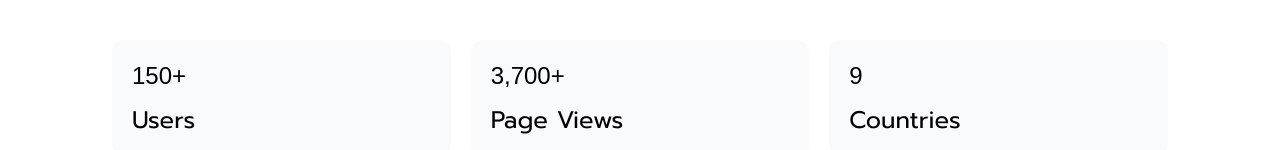
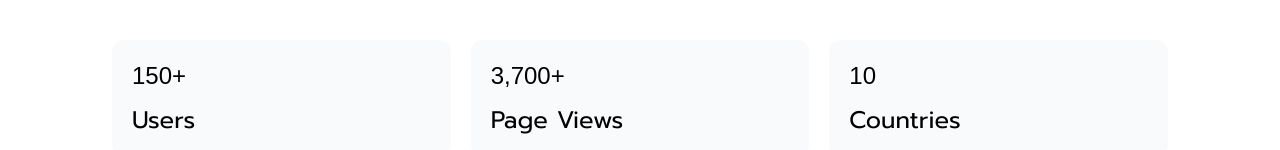
Before and after one commit to rzirvi1665/aiacademies-web, a Next.js app: page / in a window 1280 px wide. Shown: the part 711-861 px from the top of the page. Built offline with nearby package versions, Linux system fonts and the light colour scheme; a web font is replaced by a local one.

Commit message:
Update index.tsx

```diff
--- a/pages/index.tsx
+++ b/pages/index.tsx
@@ -31,7 +31,7 @@ const Home: NextPage = () => {
                         <h3 className="mb-0">Page Views</h3>
                     </div>
                     <div className="rounded-xl bg-slate-100/50 p-5">
-                        <h3 className="font-medium">9</h3>
+                        <h3 className="font-medium">10</h3>
                         <h3 className="mb-0">Countries</h3>
                     </div>
                 </div>
```
